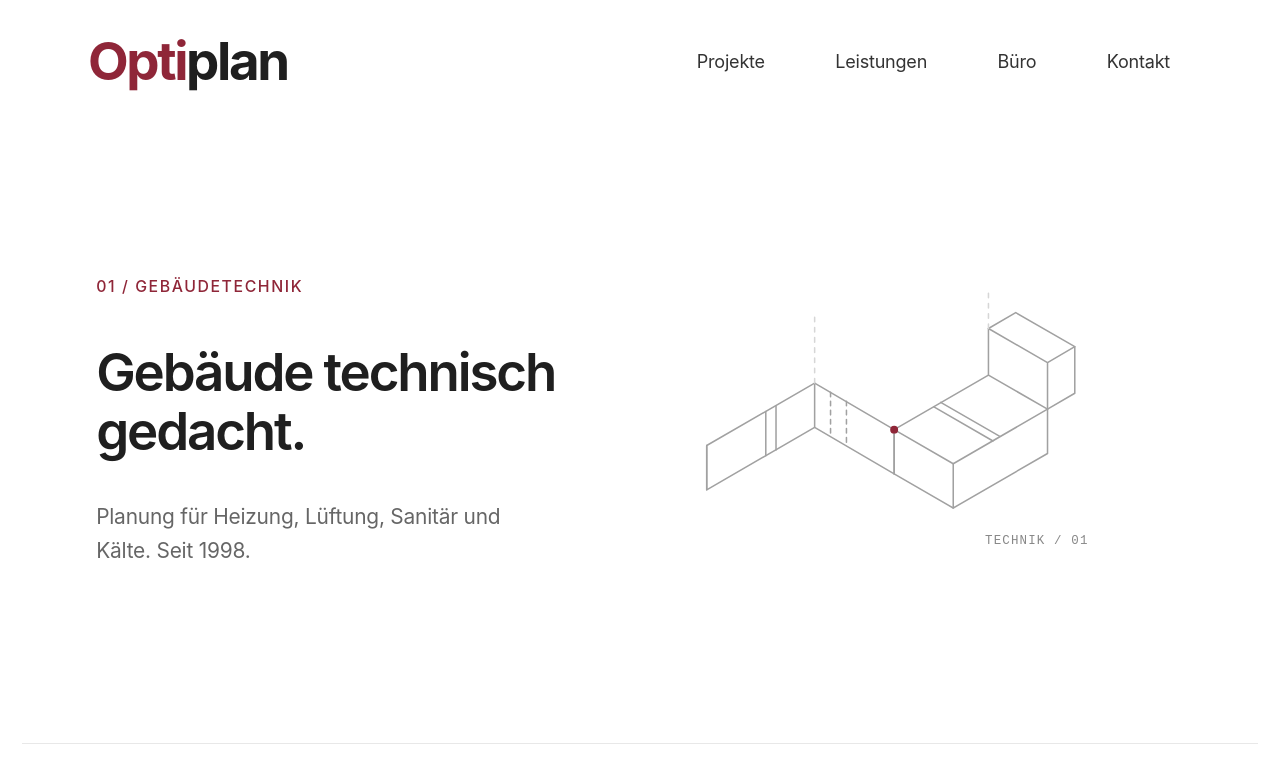
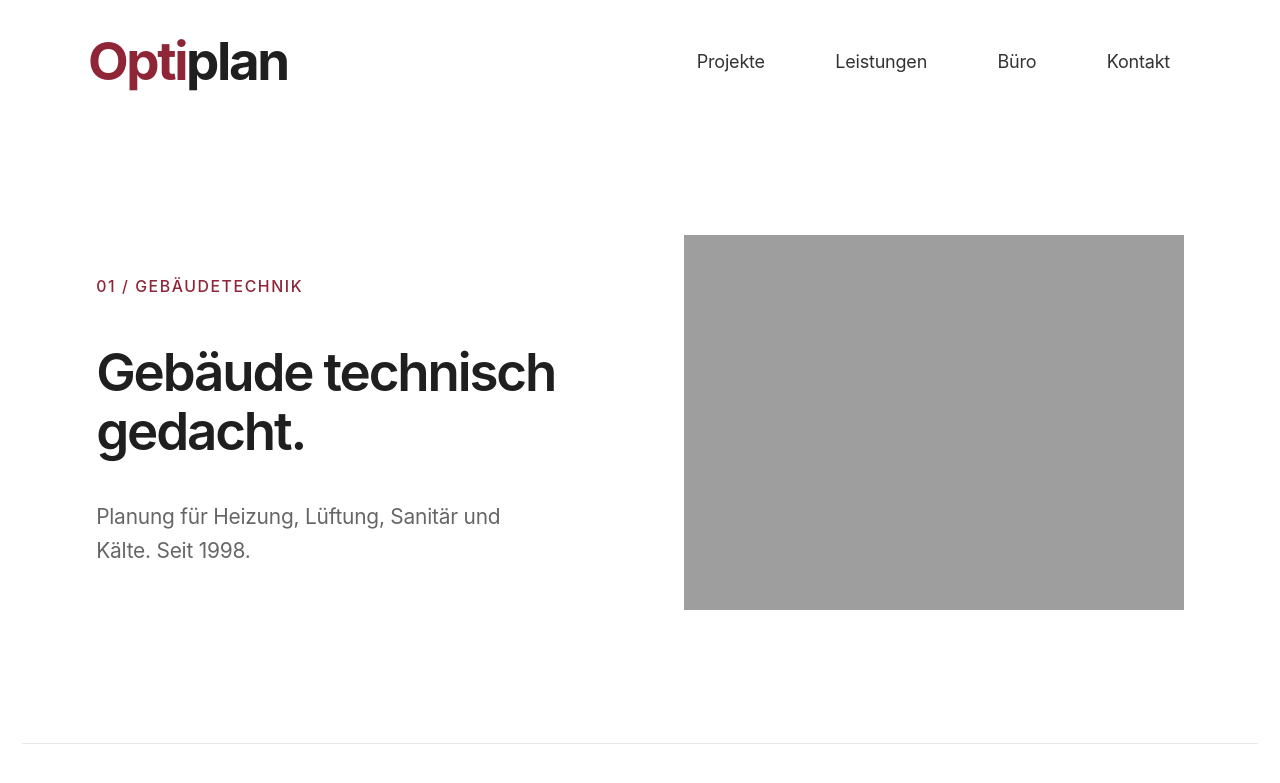
Before and after one commit to gryphiusodenhobler/www.optiplan.at, a Jekyll site: the page built from index.md, in a window 1280 px wide and 900 px high. Shown: the top 783 px of the window. Built offline with Jekyll 4.4.1, drawn with Linux system fonts in a browser that asks for light colours; cached includes are drawn as plain includes.

Commit message:
Update index.md

```diff
--- a/index.md
+++ b/index.md
@@ -20,42 +20,11 @@ header:
       </p>
     </div>
 
-    <div class="optiplan-hero-art" aria-hidden="true">
-      <svg viewBox="0 0 440 260" xmlns="http://www.w3.org/2000/svg">
-        <g fill="none" stroke="#a1a1a1" stroke-width="1.35"
-           stroke-linecap="round" stroke-linejoin="round">
-
-          <path d="M20 151 L115 96 L185 137 L185 176 L115 135 L20 190 Z"/>
-          <path d="M20 151 L20 190 M115 96 L115 135 M185 137 L185 176"/>
-
-          <path d="M185 137 L268 89 L320 119 L237 167 Z"/>
-          <path d="M185 176 L237 206 L320 158 L320 119"/>
-          <path d="M237 167 L237 206"/>
-
-          <path d="M268 89 L268 48 L320 78 L320 119"/>
-          <path d="M268 48 L292 34 L344 64 L320 78"/>
-          <path d="M344 64 L344 105 L320 119"/>
-
-          <path d="M72 121 L72 160"/>
-          <path d="M81 116 L81 155"/>
-          <path d="M129 104 L129 143" stroke-dasharray="4 4"/>
-          <path d="M143 112 L143 151" stroke-dasharray="4 4"/>
-          <path d="M220 117 L272 147"/>
-          <path d="M226 113 L278 143"/>
-
-          <path d="M115 96 L115 35" stroke="#d6d6d6"
-                stroke-dasharray="4 5"/>
-          <path d="M268 48 L268 15" stroke="#d6d6d6"
-                stroke-dasharray="4 5"/>
-        </g>
-
-        <circle cx="185" cy="137" r="3.5" fill="#8f2638"/>
-
-        <text x="265" y="238" fill="#888888"
-              font-family="monospace" font-size="11"
-              letter-spacing="1">TECHNIK / 01</text>
-      </svg>
-    </div>
+<div class="optiplan-hero-art">
+  <img src="{{ '/assets/Isometrisches%20TGA-Schema%20mit%20roten%20Akzenten(1).png' | relative_url }}"
+       alt="Isometrische HKLS-Zeichnung"
+       style="display:block; width:100%; height:auto;">
+</div>
 
   </div>
 </section>
```
